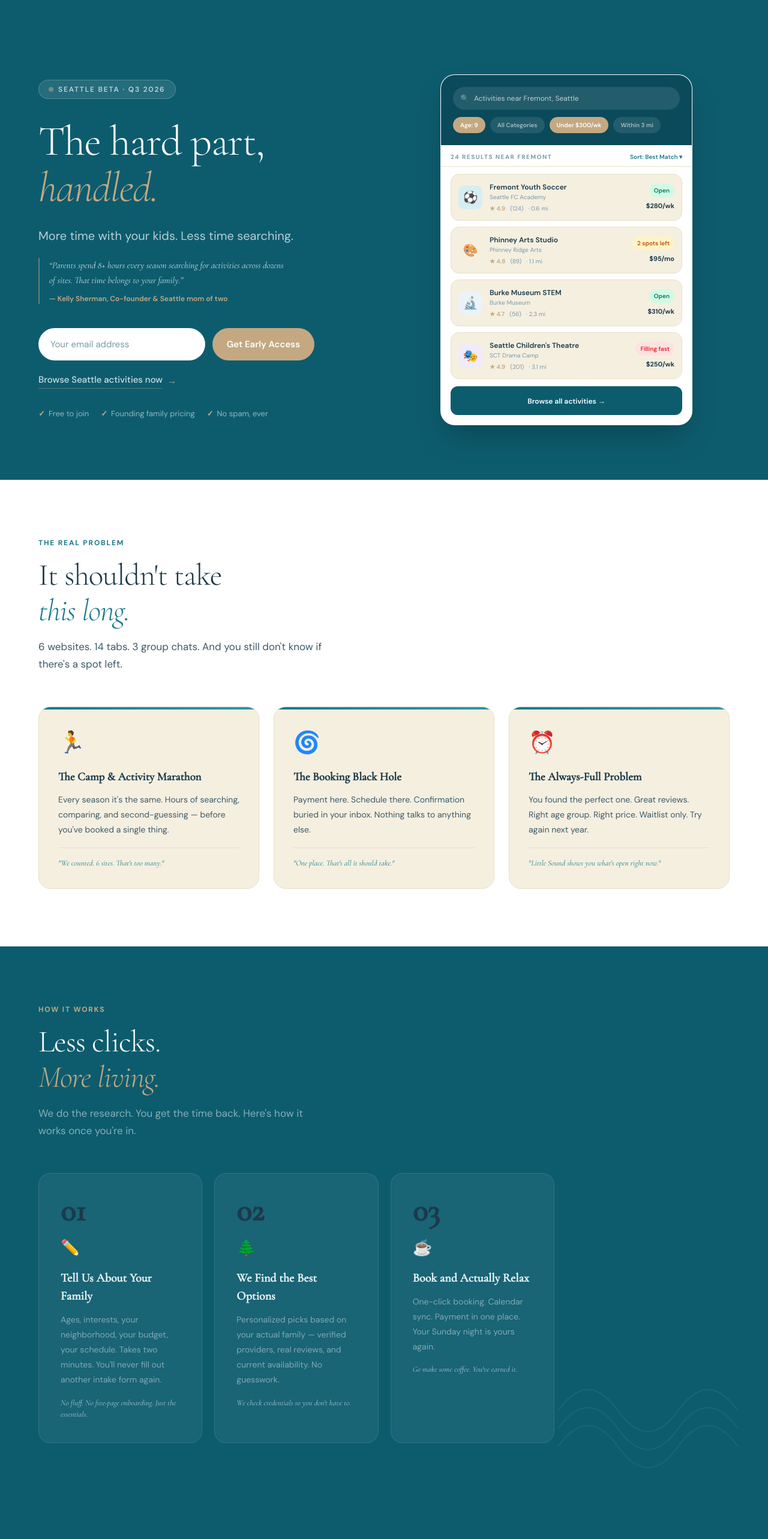
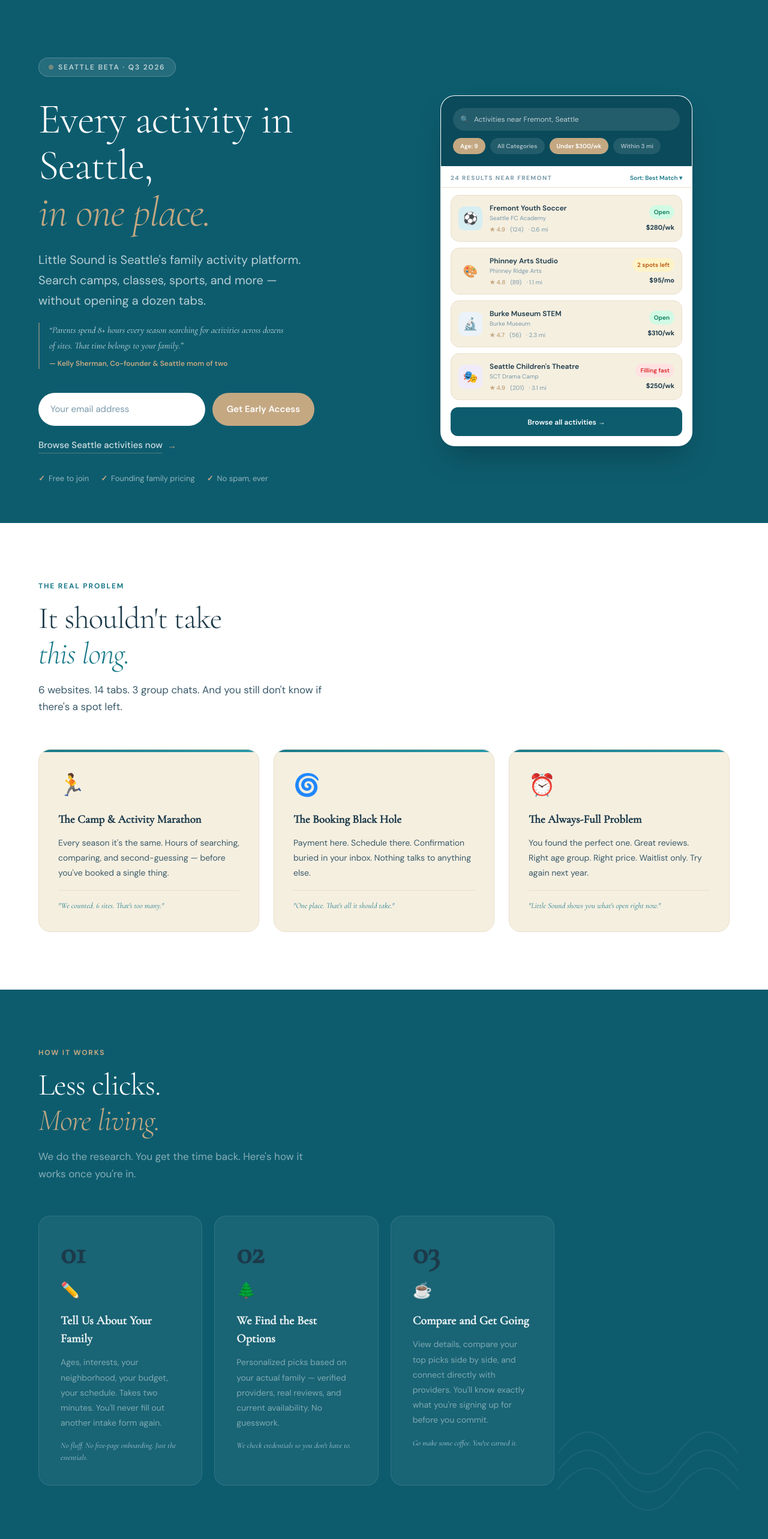
Before and after one commit to thelittlesound/littlesound-landing, a Next.js app: page / in a window 1280 px wide. Shown: the top 2566 px of the page at 60% size. Built offline with nearby package versions, Linux system fonts and the light colour scheme.

Commit message:
Fix homepage flow: clear hero headline, move Founders below Categories, update Solution step 3

```diff
--- a/app/components/Hero.tsx
+++ b/app/components/Hero.tsx
@@ -90,13 +90,13 @@ export default function Hero() {
 
           {/* Headline */}
           <h1 className="font-['Cormorant_Garamond'] text-[clamp(44px,5.5vw,72px)] font-light leading-[1.1] tracking-tight text-white mb-6">
-            The hard part,<br />
-            <em className="italic text-[#C4A882]">handled.</em>
+            Every activity in Seattle,<br />
+            <em className="italic text-[#C4A882]">in one place.</em>
           </h1>
 
           {/* Subhead */}
           <p className="text-white/70 text-lg leading-relaxed max-w-[460px] mb-5">
-            More time with your kids. Less time searching.
+            Little Sound is Seattle&apos;s family activity platform. Search camps, classes, sports, and more — without opening a dozen tabs.
           </p>
 
           {/* Emotional stat hook */}
--- a/app/components/Solution.tsx
+++ b/app/components/Solution.tsx
@@ -17,8 +17,8 @@ export default function Solution() {
     {
       num: '03',
       icon: '☕',
-      title: 'Book and Actually Relax',
-      body: 'One-click booking. Calendar sync. Payment in one place. Your Sunday night is yours again.',
+      title: 'Compare and Get Going',
+      body: 'View details, compare your top picks side by side, and connect directly with providers. You\'ll know exactly what you\'re signing up for before you commit.',
       honest: 'Go make some coffee. You\'ve earned it.',
     },
   ];
--- a/app/page.tsx
+++ b/app/page.tsx
@@ -13,8 +13,8 @@ export default function Home() {
       <Hero />
       <Problem />
       <Solution />
+      <Categories />
       <Founders />
-      <Categories />
       <Providers />
       <CTA />
       <Footer />
```
Also changed, not shown: app/discover/page.tsx (line endings or trailing spaces), app/privacy/page.tsx (line endings or trailing spaces), app/terms/page.tsx (line endings or trailing spaces), 1 other file (tests, documents, lock files or other folders).
